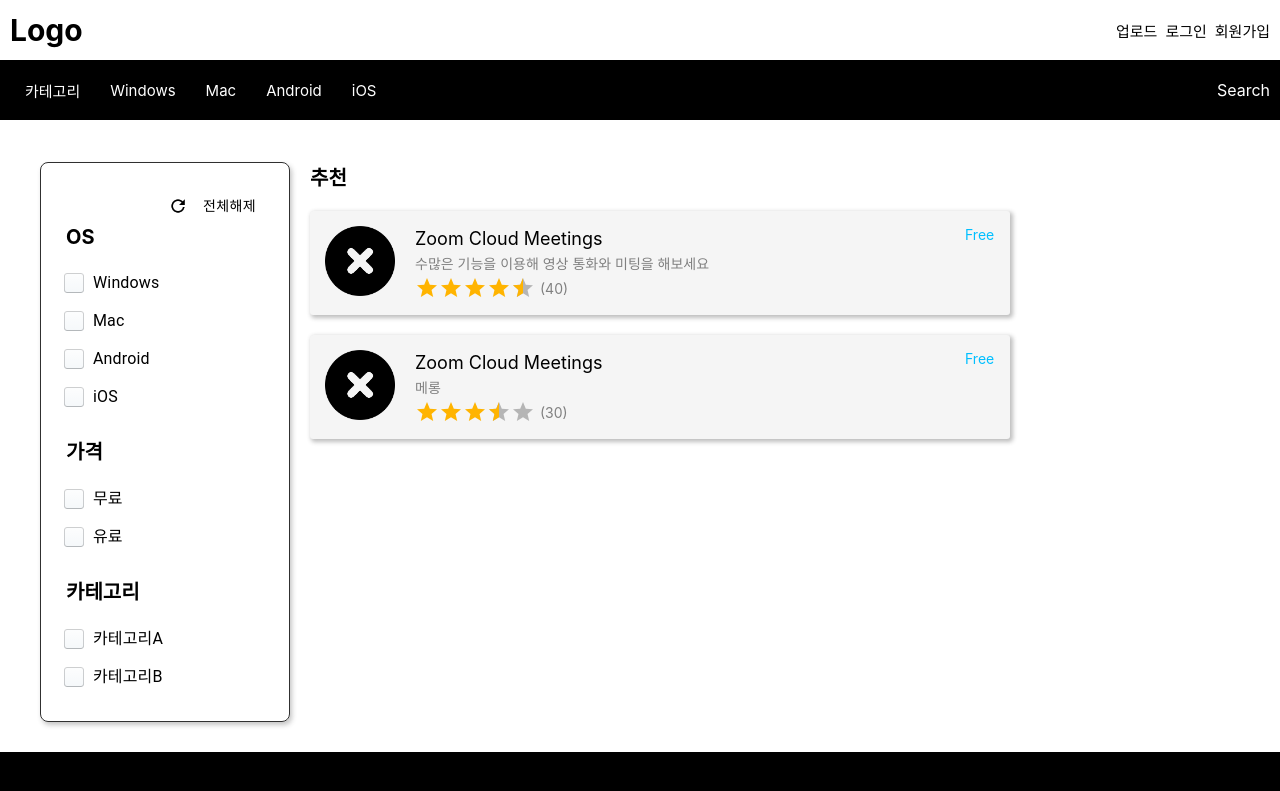
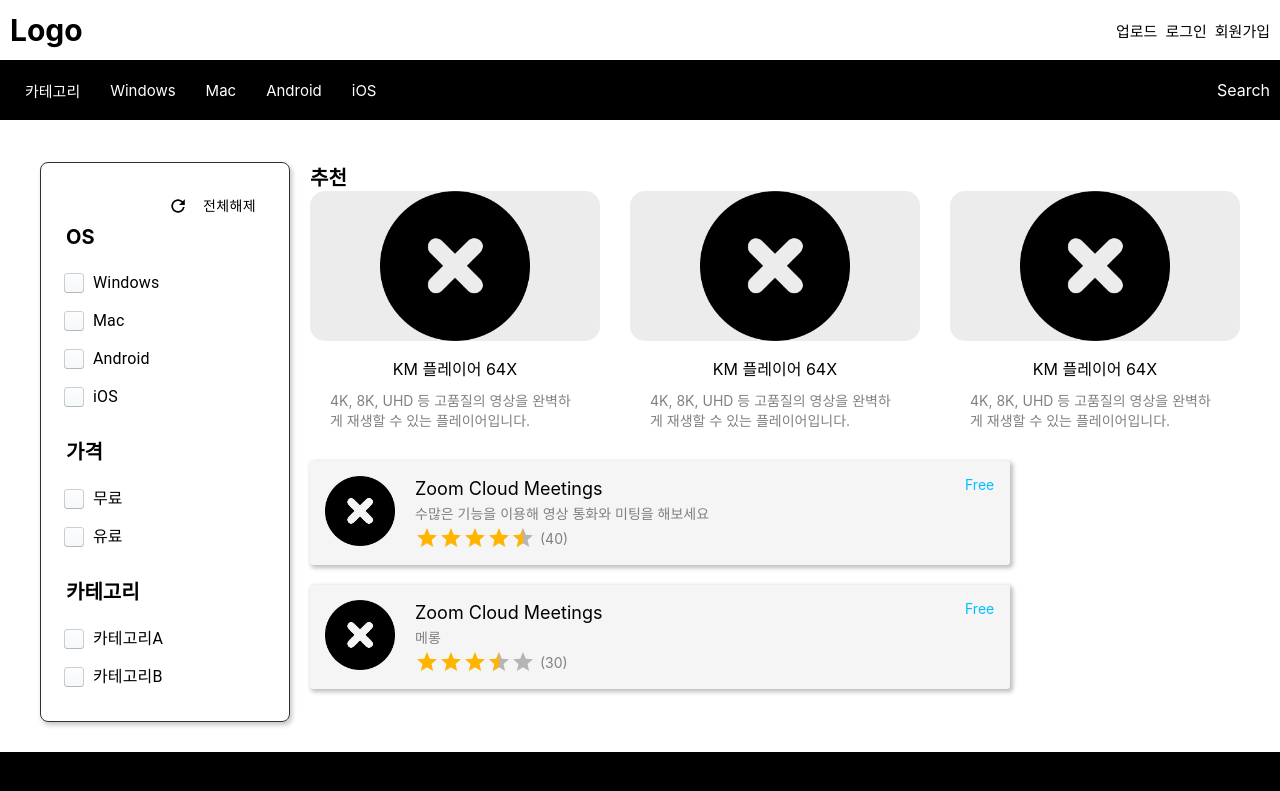
Before and after one commit to LenChoi/blockfish, a React (Create React App) app in the folder frontend/: page /blockfish/download in a window 1280 px wide. Shown: the top 791 px of the page. Built offline with nearby package versions, Linux system fonts and the light colour scheme.

Commit message:
다운로드 화면 슬라이더 개발

```diff
--- a/frontend/package.json
+++ b/frontend/package.json
@@ -20,6 +20,7 @@
     "react-router": "^5.2.0",
     "react-router-dom": "^5.2.0",
     "react-scripts": "4.0.3",
+    "react-slick": "^0.28.1",
     "redux": "^4.1.0",
     "redux-devtools-extension": "^2.13.9",
     "redux-logger": "^3.0.6",
--- /dev/null
+++ b/frontend/src/components/cards/SlideCardTemplate.jsx
@@ -0,0 +1,22 @@
+import React from 'react';
+import { ContentImageLayout, SlideCardLayout, SliderCardContentWrapper } from '../../styles/Card';
+import TextDefault from '../ui/TextDefault';
+
+const SlideCardTemplate = () => (
+  <SlideCardLayout>
+    <ContentImageLayout />
+    <SliderCardContentWrapper>
+      <div style={{ paddingBottom: 10 }}>
+        <TextDefault size="16px" color="#000">
+          KM 플레이어 64X
+        </TextDefault>
+      </div>
+
+      <TextDefault size="14px" color="#808080">
+        4K, 8K, UHD 등 고품질의 영상을 완벽하게 재생할 수 있는 플레이어입니다.
+      </TextDefault>
+    </SliderCardContentWrapper>
+  </SlideCardLayout>
+);
+
+export default SlideCardTemplate;
--- a/frontend/src/components/download/DownloadRight.jsx
+++ b/frontend/src/components/download/DownloadRight.jsx
@@ -1,7 +1,8 @@
 import React, { useEffect, useState } from 'react';
-import { RightLayout } from '../../styles/Download';
+import { RightLayout, SliderContainer } from '../../styles/Download';
 import { isEmpty } from '../../utils/utils';
 import ListCardTemplate from '../cards/ListCardTemplate';
+import SlideCardTemplate from '../cards/SlideCardTemplate';
 import TextDefault from '../ui/TextDefault';
 
 const DownloadRight = () => {
@@ -33,6 +34,11 @@
       <TextDefault size="20px" weight="700">
         추천
       </TextDefault>
+      <SliderContainer>
+        <SlideCardTemplate />
+        <SlideCardTemplate />
+        <SlideCardTemplate />
+      </SliderContainer>
       {!isEmpty(fileList) &&
         fileList.map((data) => <ListCardTemplate key={data.id} content={data} />)}
     </RightLayout>
--- a/frontend/src/styles/Card.js
+++ b/frontend/src/styles/Card.js
@@ -18,3 +18,27 @@
   display: flex;
   align-items: center;
 `;
+
+export const SlideCardLayout = styled.div`
+  display: flex;
+  flex-direction: column;
+  height: 250px;
+  border-radius: 5px;
+`;
+export const ContentImageLayout = styled.div`
+  height: 100%;
+  max-height: 150px;
+  background-color: #ececec;
+  background-image: url('/images/card/empty.png');
+  background-size: contain;
+  background-position: 50% 100%;
+  background-repeat: no-repeat;
+  border-radius: 15px;
+  margin-bottom: 15px;
+`;
+export const SliderCardContentWrapper = styled.div`
+  display: flex;
+  flex-direction: column;
+  align-items: center;
+  padding: 0 20px;
+`;
--- a/frontend/src/styles/Download.js
+++ b/frontend/src/styles/Download.js
@@ -36,3 +36,9 @@
     justifyContent: 'space-between',
   },
 });
+
+export const SliderContainer = styled.div`
+  display: grid;
+  grid-template-columns: repeat(3, 1fr);
+  grid-column-gap: 30px;
+`;
```
Also changed, not shown: 1 other file (tests, documents, lock files or other folders).
